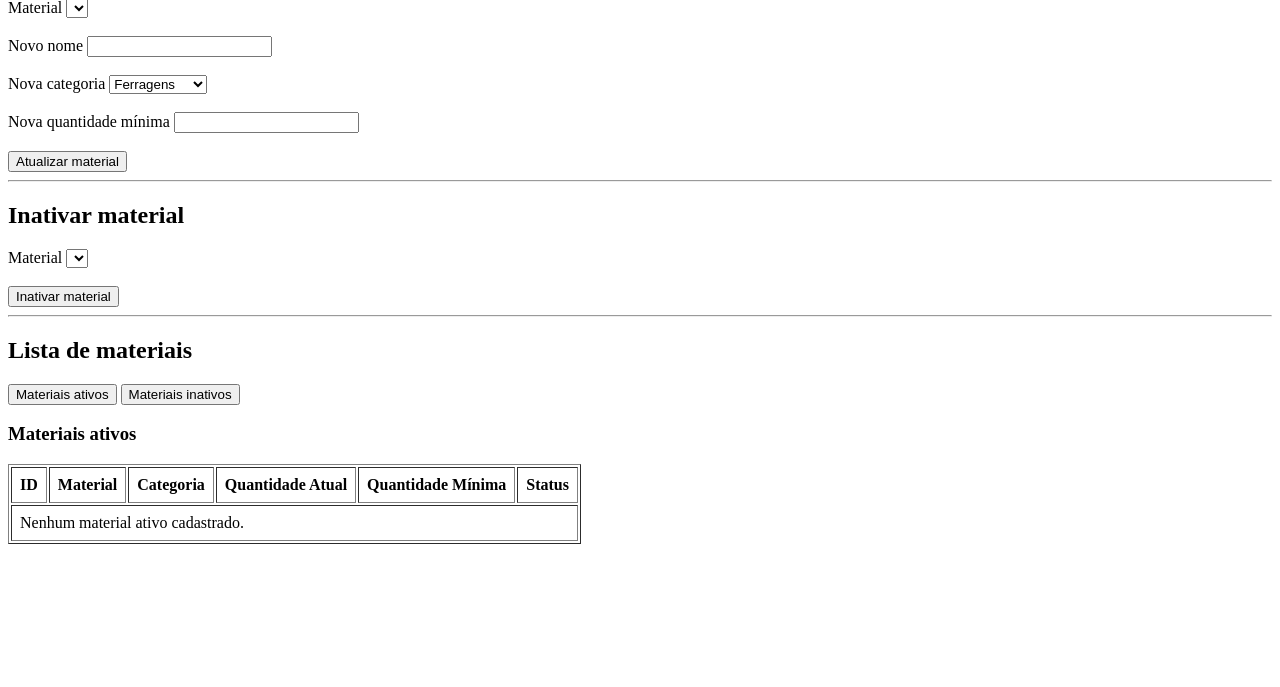
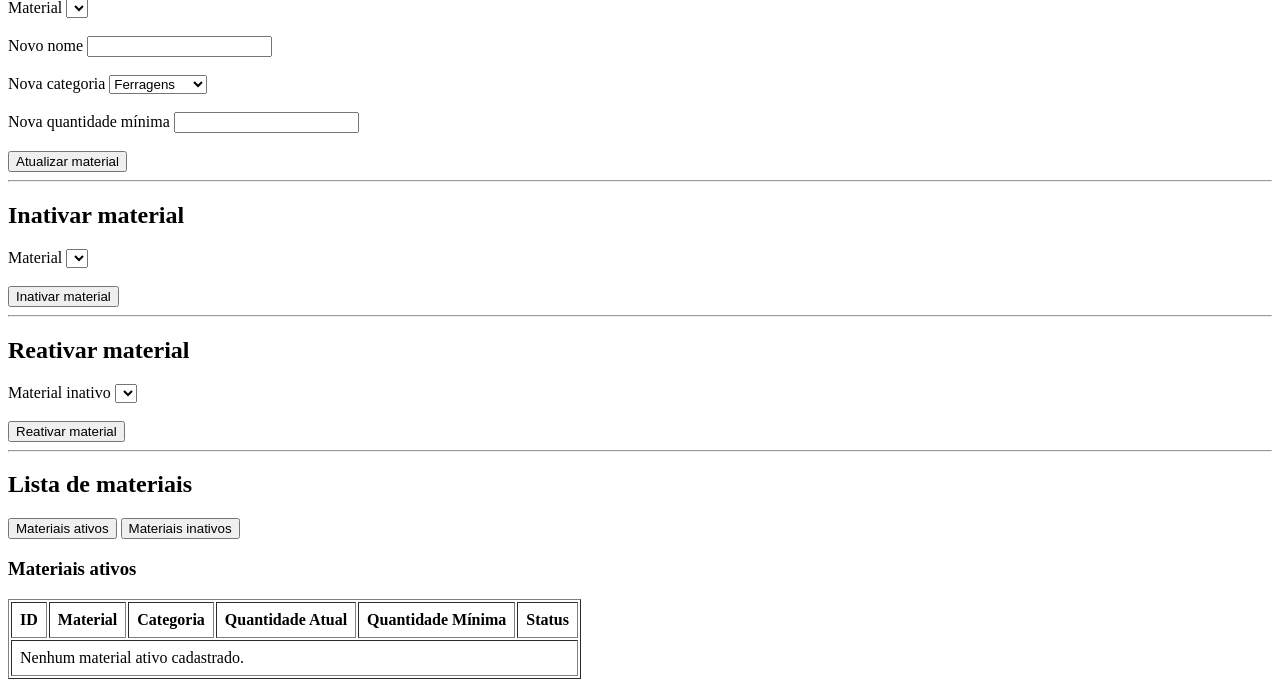
Before and after one commit to wxpdr/stockflow, a Flask app: page /materiais in a window 1280 px wide. Shown: the part 1100-1787 px from the top of the page. Before the commit the page ends 1644 px from the top, so only its background shows below. Run offline with Flask 3, Linux system fonts and the light colour scheme; a user stored in the database is signed in; data comes from the database, SQL or seed files in the repository; data that the repository does not hold is empty.

Commit message:
implementa reativacao de materiais

```diff
--- a/models/material.py
+++ b/models/material.py
@@ -257,3 +257,18 @@ def inativar_material(id_material):
 
     cursor.close()
     conexao.close()
+
+def reativar_material(id_material):
+    conexao = conectar()
+    cursor = conexao.cursor()
+
+    cursor.execute("""
+        UPDATE materiais
+        SET status = 'ativo'
+        WHERE id_material = %s
+    """, (id_material,))
+
+    conexao.commit()
+
+    cursor.close()
+    conexao.close()
--- a/routes/material_routes.py
+++ b/routes/material_routes.py
@@ -10,7 +10,8 @@ from models.material import (
     registrar_saida_material,
     registrar_descarte_material,
     editar_material,
-    inativar_material
+    inativar_material,
+    reativar_material
 )
 
 materiais = Blueprint("materiais", __name__)
@@ -171,3 +172,16 @@ def inativar_material_route():
     flash("Material inativado com sucesso.", "sucesso")
 
     return redirect(url_for("materiais.listar_materiais_route"))
+
+@materiais.route("/materiais/reativar", methods=["POST"])
+def reativar_material_route():
+    if "id_usuario" not in session:
+        return redirect(url_for("auth.login"))
+
+    id_material = request.form.get("id_material")
+
+    reativar_material(id_material)
+
+    flash("Material reativado com sucesso.", "sucesso")
+
+    return redirect(url_for("materiais.listar_materiais_route"))
--- a/templates/materiais.html
+++ b/templates/materiais.html
@@ -219,6 +219,26 @@
 
     <hr>
 
+    <h2>Reativar material</h2>
+
+    <form method="POST" action="/materiais/reativar">
+        <label for="id_material_reativar">Material inativo</label>
+
+        <select id="id_material_reativar" name="id_material" required>
+            {% for material in materiais_inativos %}
+                <option value="{{ material.id_material }}">
+                    {{ material.nome }}
+                </option>
+            {% endfor %}
+        </select>
+
+        <br><br>
+
+        <button type="submit">Reativar material</button>
+    </form>
+
+    <hr>
+
     <h2>Lista de materiais</h2>
 
     <button type="button" onclick="mostrarTabela('ativos')">
```
